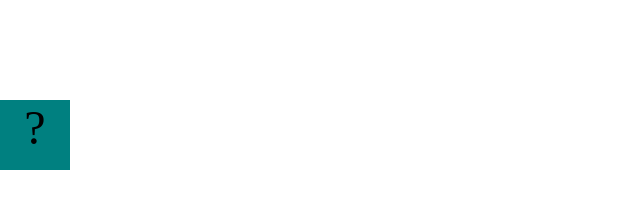
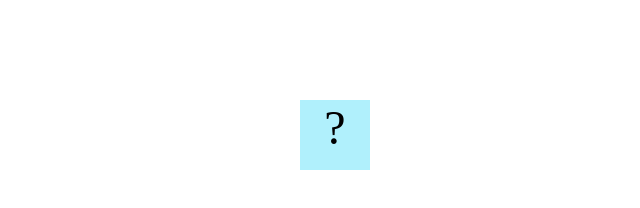
Before and after one commit to laylaghanem-pixel/laylaghanem-pixel.github.io, a plain HTML site: page fsd-projects/bouncing-box/index.html in a window 1280 px wide. Shown: the whole page, without its empty margins (0-640 px from the left). Drawn offline with Linux system fonts and the light colour scheme.

Commit message:
platformer done

```diff
--- a/fsd-projects/bouncing-box/index.html
+++ b/fsd-projects/bouncing-box/index.html
@@ -8,7 +8,7 @@
       .box {
         width: 70px;
         height: 70px;
-        background-color: teal;
+        background-color: rgb(176, 240, 252);
         font-size: 300%;
         text-align: center;
         user-select: none;
@@ -80,6 +80,7 @@
          * If the box drifts off the screen, turn it around!
          */
         function update() {
+moveBoxTo(300); // Moves box to x-position 200
 
 
 
```
